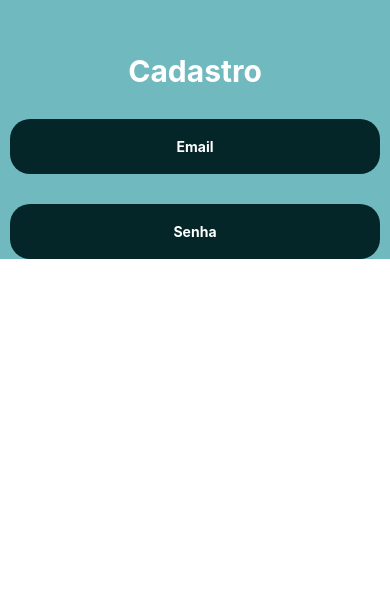
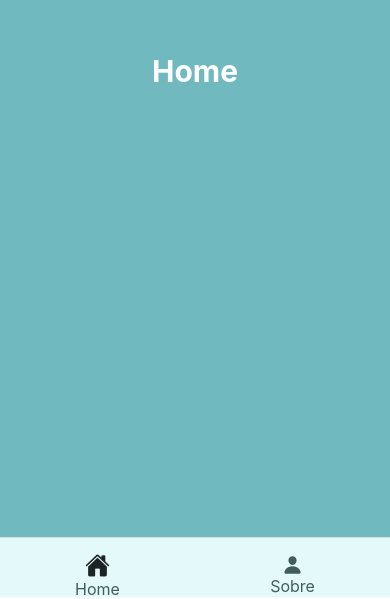
Before and after one commit to GabrielnPimentel/DesenvolvimentoAppMobile-G3, a React Native app in the folder pocketChef/: screen /StackHome in a window 390 px wide. Shown: the part 247-846 px from the top of the page. Built offline with nearby package versions, Linux system fonts and the light colour scheme.

Commit message:
feat: create routes & navigate

```diff
--- a/pocketChef/App.tsx
+++ b/pocketChef/App.tsx
@@ -1,12 +1,11 @@
 import { StatusBar } from 'expo-status-bar';
-import { StyleSheet, Text, View } from 'react-native';
-import Cadastro from './src/Pages/Cadastro';
+import { Routes } from './src/Routes';
 
 export default function App() {
   return (
-    <View>
+    <>
       <StatusBar style="auto" />
-      <Cadastro/>
-    </View>
+      <Routes />
+    </>
   );
 }
--- a/pocketChef/src/Pages/Home/index.tsx
+++ b/pocketChef/src/Pages/Home/index.tsx
@@ -1,9 +1,13 @@
-import React from 'react'
+import React from "react";
+import { Text, View } from "react-native";
+import { styles } from "./style";
 
 const Home = () => {
   return (
-    <div>Home</div>
-  )
-}
+    <View style={styles.container}>
+      <Text style={styles.titulo}>Home</Text>
+    </View>
+  );
+};
 
-export default Home
+export default Home;
--- /dev/null
+++ b/pocketChef/src/Pages/Home/style.ts
@@ -0,0 +1,17 @@
+import { StyleSheet } from "react-native";
+
+export const styles = StyleSheet.create({
+  container: {
+    alignItems: "center",
+    width: "100%",
+    height: "100%",
+    backgroundColor: "#70B9BE",
+  },
+  titulo: {
+    textAlign: "center",
+    paddingTop: 300,
+    fontSize: 30,
+    fontWeight: "bold",
+    color: "#fff",
+  },
+});
--- a/pocketChef/src/Pages/Sobre/index.tsx
+++ b/pocketChef/src/Pages/Sobre/index.tsx
@@ -1,9 +1,13 @@
 import React from 'react'
+import { View, Text } from 'react-native'
+import { styles } from './style'
 
 const Sobre = () => {
   return (
-    <div>Sobre</div>
+    <View style={styles.container}>
+      <Text style={styles.titulo}>Sobre</Text>
+    </View>
   )
 }
 
-export default Sobre
+export default Sobre;
--- /dev/null
+++ b/pocketChef/src/Pages/Sobre/style.ts
@@ -0,0 +1,17 @@
+import { StyleSheet } from "react-native";
+
+export const styles = StyleSheet.create({
+  container: {
+    alignItems: "center",
+    width: "100%",
+    height: "100%",
+    backgroundColor: "#70B9BE",
+  },
+  titulo: {
+    textAlign: "center",
+    paddingTop: 300,
+    fontSize: 30,
+    fontWeight: "bold",
+    color: "#fff",
+  },
+});
--- /dev/null
+++ b/pocketChef/src/Routes/StackRoutes.tsx
@@ -0,0 +1,20 @@
+import { createNativeStackNavigator } from "@react-navigation/native-stack";
+import React from "react";
+import { NavigationContainer } from "@react-navigation/native";
+import { TabsRoutes } from "./TabsRoutes";
+
+export type Pocketchef = {
+  StackHome: { name: string };
+};
+
+const Stack = createNativeStackNavigator<Pocketchef>();
+
+export function StackRoutes() {
+  return (
+    <NavigationContainer>
+      <Stack.Navigator screenOptions={{ headerShown: false }}>
+        <Stack.Screen name="StackHome" component={TabsRoutes} />
+      </Stack.Navigator>
+    </NavigationContainer>
+  );
+}
--- /dev/null
+++ b/pocketChef/src/Routes/TabsRoutes.tsx
@@ -0,0 +1,66 @@
+import { createBottomTabNavigator } from "@react-navigation/bottom-tabs";
+import React from "react";
+import Home from "../Pages/Home";
+import { styles } from "./style";
+import { Text, View } from "react-native";
+import Icon from "@expo/vector-icons/Ionicons";
+import Cadastro from "../Pages/Cadastro";
+import Sobre from "../Pages/Sobre";
+
+export type RootTabParamsList = {
+  TabHome: { name: string };
+  TabSobre: { name: string };
+};
+
+const Tab = createBottomTabNavigator<RootTabParamsList>();
+
+export function TabsRoutes() {
+  return (
+    <Tab.Navigator
+      screenOptions={{
+        tabBarStyle: {
+          backgroundColor: "#e3f9fa",
+          height: 60,
+        },
+        headerShown: false, // Oculta o cabeçalho em todas as telas
+      }}
+    >
+      <Tab.Screen
+        name="TabHome"
+        component={Home}
+        options={{
+          tabBarIcon: ({ focused }) => (
+            <View style={styles.boxNavigation}>
+              <Icon
+                name="home"
+                size={focused ? 25 : 20}
+                color={focused ? "#1c2324" : "#435d5f"}
+              />
+              <Text style={styles.nameRoute}>Home</Text>
+            </View>
+          ),
+
+          tabBarLabel: "",
+        }}
+      />
+
+      <Tab.Screen
+        name="TabSobre"
+        component={Sobre}
+        options={{
+          tabBarIcon: ({ focused }) => (
+            <View style={styles.boxNavigation}>
+              <Icon
+                name="person"
+                size={focused ? 25 : 20}
+                color={focused ? "#1c2324" : "#435d5f"}
+              />
+              <Text style={styles.nameRoute}>Sobre</Text>
+            </View>
+          ),
+          tabBarLabel: "",
+        }}
+      />
+    </Tab.Navigator>
+  );
+}
--- a/pocketChef/src/Routes/index.tsx
+++ b/pocketChef/src/Routes/index.tsx
@@ -1,9 +1,6 @@
-import React from 'react'
+import React from "react";
+import { StackRoutes } from "./StackRoutes";
 
-const index = () => {
-  return (
-    <div>index</div>
-  )
+export function Routes() {
+  return <StackRoutes />;
 }
-
-export default index
--- /dev/null
+++ b/pocketChef/src/Routes/style.ts
@@ -0,0 +1,15 @@
+import { StyleSheet } from "react-native";
+
+export const styles = StyleSheet.create({
+  boxNavigation: {
+    alignItems: "center",
+    paddingTop: 15,
+    justifyContent: "center",
+  },
+
+  nameRoute: {
+    fontSize: 16,
+    textAlign: "center",
+    color: "#435d5f",
+  },
+});
```
Also changed, not shown: pocketChef/package.json (+5 -2 lines), pocketChef/src/Routes/navigation.ts (added, +9 -0 lines), 1 other file (tests, documents, lock files or other folders).
